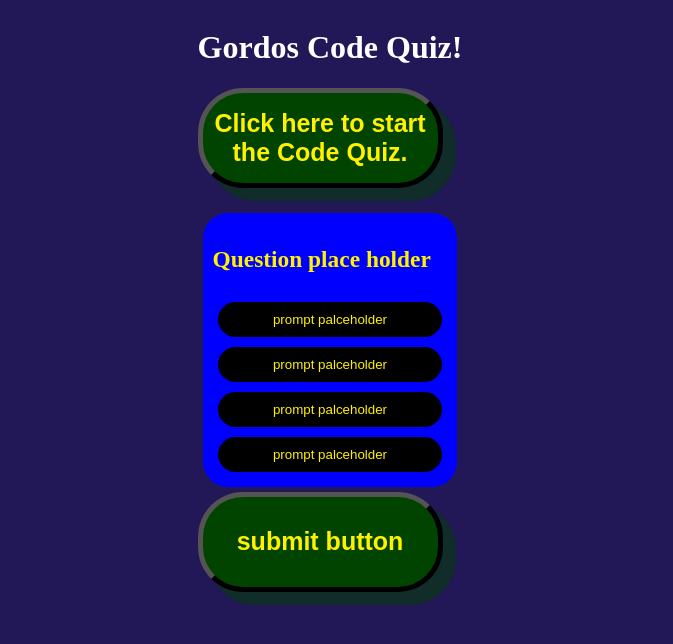
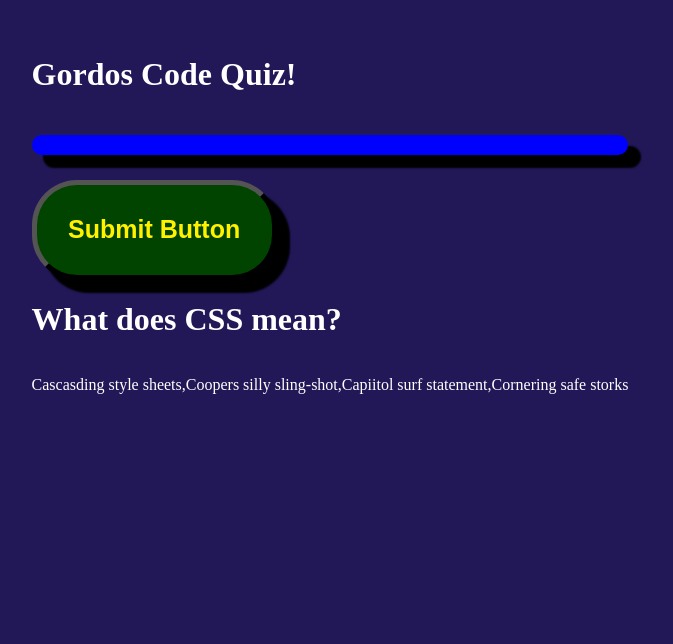
Before and after one commit to GordyD97/Code-Quiz, a plain HTML site: page index.html in a window 1280 px wide. Both pictures are taken after a click on the button "Click here to start the Code Quiz.". Shown: the whole page, without its empty margins (310-983 px from the left). Drawn offline with Linux system fonts and the light colour scheme.

Commit message:
fixing framework

```diff
--- /dev/null
+++ b/assets/javatest2.js
@@ -0,0 +1,92 @@
+// first state variables
+
+let startBttn = document.getElementById('startBttn');
+let submitbttn = document.getElementById('submitbttn');
+
+// get dom object variables
+
+// create a question array
+var questions = [
+    {
+        question: "What does CSS mean?",
+        choices: ["Cascasding style sheets", "Coopers silly sling-shot", "Capiitol surf statement", "Cornering safe storks"],
+        answer: 0
+    },
+    {
+        question: "What is the worst color?",
+        choices: ["Blue", "AquaMarine", "Lemmon-Chiffon", "Purple"],
+        answer: 2
+    },
+    {
+        question: "What does Preventing default do?",
+        choices: ["Makes the page turn green", "Releases your IP to the russian hackers", "Gives me your creditcard number", "Prevents page reload"],
+        answer: 3
+    },
+    {
+        question: "Which is NOT a propper HTML semantic tag",
+        choices: ["article", "footer", "elbow", "header"],
+        answer: 2
+    },
+    {
+        question: "When you get stuck what should you do?",
+        choices: ["quit and ask for a refund", "cry in the corner until you passout", "get lost in the woods", "use Google"],
+        answer: 3
+    },
+];
+
+//create a start quiz/ submit quiz button funciton
+// function startquiz();
+
+
+const startQuiz = () => {
+    var element = document.getElementById("startBttn");
+    element.parentNode.removeChild(startBttn);
+    // function to remove button when clickd
+
+    // creating question container
+    const div = document.createElement("div");
+    div.children[2];
+
+
+    const questionContainer = document.createElement("h1");
+    questionContainer.innerText = questions[0].question;
+    // create for loop
+    // for(var questions= 0; questions< 0; questions++)
+    const answerContainer = document.createElement('p');
+    answerContainer.innerText = questions[0].choices;
+    console.log(questionContainer);
+
+
+    document.body.appendChild(questionContainer);
+    document.body.appendChild(answerContainer);
+    document.body.appendChild(divcontainername);
+    document.createElement();
+
+//   add question and anwer container
+
+        // console.log('hello test')
+
+
+};
+
+// next task to acess each one after it is selected
+// iterator ++ after the ansewr is selected
+
+startBttn.addEventListener('click', startQuiz);
+
+submitQuiz =>{};
+//create a show question function
+
+//create a function that adds the correct question counter
+
+// create a function that counts down the timer
+
+//create a function for saving scores json/local storage
+
+// create a function for brining the next question
+
+// create a function for displaying final score plus leaader board stringify/local storage/json
+
+
+
+//call back all functions
--- a/assets/quizstyle.css
+++ b/assets/quizstyle.css
@@ -5,6 +5,7 @@ body {
     flex-wrap: wrap;
     flex-direction: column;
     align-content: center;
+    margin: 35px;
 
 
 }
@@ -19,8 +20,7 @@ body {
     font-size: 25px;
     font-weight: bold;
     color: #FFF100;
-    box-shadow: 12px 12px 2px 1px rgba(15.7,44.7, 40.8);
-
+box-shadow: 12px 12px 2px 1px rgba(0, 0, 0);
 }
 
 header {}
@@ -33,13 +33,14 @@ aside {}
     display: flex;
     flex-direction: column;
     flex-wrap: wrap;
-    margin: 5px;
+    margin-bottom: 25px;
     border: 10px;
     padding: 10px;
     border-radius: 25px;
     color: #FFF100;
     font-weight: bold;
     font-size: 20px;
+    box-shadow: 12px 12px 2px 1px rgba(0, 0, 0);
 
 
 }
@@ -58,7 +59,7 @@ aside {}
 /* } */
 
 .choice-text {
-    background-color: black;
+    background-color: #004400;;
     margin: 5px;
     border: 10px;
     padding: 10px;
@@ -66,6 +67,7 @@ aside {}
     color: white;
     box-shadow: 30px;
     color: #FFF100;
+    box-shadow: 6px 6px 1px .5px rgba(0, 0, 0);
 
 
 }
@@ -80,7 +82,7 @@ aside {}
         font-size: 25px;
         font-weight: bold;
         color: #FFF100;
-        box-shadow: 12px 12px 2px 1px rgba(15.7, 44.7, 40.8);
+        box-shadow: 12px 12px 2px 1px rgba(0, 0, 0);
 
 }
 
--- a/index.html
+++ b/index.html
@@ -1,5 +1,6 @@
 <!DOCTYPE html>
 <html lang="en">
+
 <head>
     <meta charset="UTF-8">
     <meta http-equiv="X-UA-Compatible" content="IE=edge">
@@ -7,6 +8,7 @@
     <title>Code-Quiz</title>
     <link rel="stylesheet" href="./assets/quizstyle.css">
 </head>
+
 <body>
 
     <!--  GIVEN I am taking a code quiz
@@ -30,7 +32,8 @@ THEN I can save my initials and my score
 
     </header>
 
-<aside><!-- create a bar for the tmer -->
+    <aside>
+        <!-- create a bar for the tmer -->
         <article>
             <!-- this will be a container for either the numbers qoute saying "seconds left"
         link the timer to the button and the questions  -->
@@ -43,35 +46,24 @@ THEN I can save my initials and my score
 
     </aside>
 
-<section class="quizBox" >
+    <section class="quizBox">
 
-    <h3 class="question"> Question place holder</h3>
-    <!-- <div id="progressText">Progress text place holder</div>
-    <div id="progressBarFull">Progress bar full place holder</div> -->
-    <!-- What's this for?
-    <article class="answers">
-        <button class="answerbtn">Answer1 </button>
-        <button class="answerbtn">Answer2 </button>
-        <button class="answerbtn">Answer3 </button>
-        <button class="answerbtn">Answer4 </button>
-    </article>
-    -->
 
-    <!-- <article id="choices"> -->
-        <button class="choice-text">prompt palceholder </button>
-        <button class="choice-text">prompt palceholder </button>
-        <button class="choice-text">prompt palceholder </button>
-        <button class="choice-text">prompt palceholder </button>
-    <!-- </article> -->
+
+        <!-- code questions in js file *dynamic content* -->
+
+        <!-- code answers in js file *dynamic file* -->
 
 
     </section>
-<button id="submitbttn" class="submitbttn"> submit button</button>
+    <button id="submitbttn" class="submitbttn"> Submit Button</button>
 
 
 
     <!-- <<script src="./assets/quizstyle.js"></script> -->
     <!--  -->
-<script src="./assets/javatest2"></script>
+    <!-- <script src="./assets/quizstyle.js"></script>  -->
+    <script src="./assets/javatest2.js"></script>
 </body>
+
 </html>
```
Also changed, not shown: assets/quizstyle.js (deleted, +0 -152 lines), 3 other files. Lines whose indentation alone changed are shown as unchanged.
